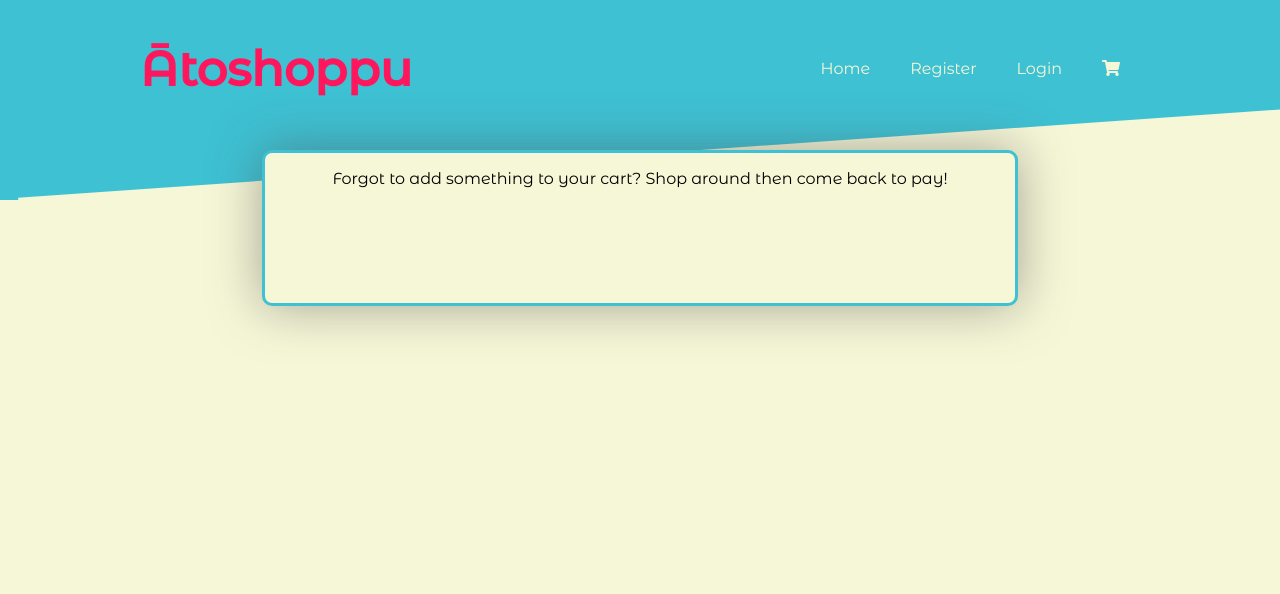
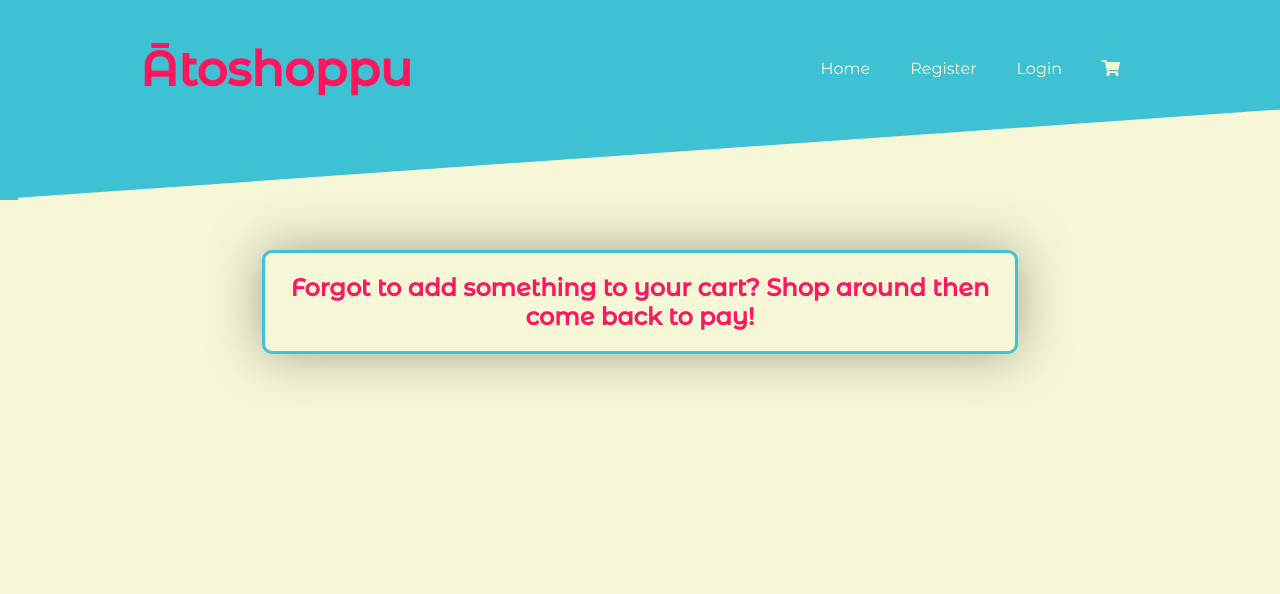
Before and after one commit to Shizen-no-ko/shop-webpage-python-flask, a Flask app: page /cancel in a window 1280 px wide. Shown: the top 594 px of the page. Run offline with Flask 2, Linux system fonts and the light colour scheme; data that the repository does not hold is empty; some libraries are stand-ins or nearby versions.

Commit message:
Improves cancel page layout. Fixes bug in repeated cancel/checkout iterations that caused total to increment constantly.

```diff
--- a/main.py
+++ b/main.py
@@ -287,7 +287,16 @@ def logout():
 
 @app.route('/cancel', methods=['GET'])
 def cancel():
-    return render_template("cancel.html", current_year=current_year)
+    global checkout_price
+    checkout_price = 0
+    purchases = 0
+    all_purchases = Purchase.query.all()
+    for purchase in all_purchases:
+        if purchase.buyer_id == int(current_user.get_id()):
+            purchases += 1
+    print("purchases is")
+    print(purchases)
+    return render_template("cancel.html", purchases=purchases, current_year=current_year)
 
 @app.route('/success', methods=['GET'])
 def success():
--- a/static/css/styles.css
+++ b/static/css/styles.css
@@ -167,6 +167,15 @@ section .flex{
        transition: transform 0.5s ease-out;
        width: 200px;
        z-index: 100;
+}
+
+.cancel-card{
+    height: auto !important;
+   margin-top: 100px !important;
+}
+
+.cancel-card h2{
+    color: var(--pink);
 }
 
 .form-card {
--- a/templates/base.html
+++ b/templates/base.html
@@ -12,12 +12,13 @@
           type="image/png"
           href="static/images/favicon.ico">
     <title>Ātoshoppu</title>
+    <script src="{{ url_for('static' , filename='js/script.js') }}"></script>
 </head>
 <body>
     <nav>
         <div class="container">
             <div class="flex">
-            <h1 id="lalala">Ātoshoppu</h1>
+            <h1>Ātoshoppu</h1>
 
 <!--        <div class="menu">-->
             <ul>
--- a/templates/cancel.html
+++ b/templates/cancel.html
@@ -5,8 +5,8 @@
 <body>
   <section>
     <div class="container">
-      <div class="card purchase-card">
-            <p>Forgot to add something to your cart? Shop around then come back to pay!</p>
+      <div class="card purchase-card cancel-card">
+            <h2>Forgot to add something to your cart? Shop around then come back to pay!</h2>
       </div>
     </div>
   </section>
--- a/templates/index.html
+++ b/templates/index.html
@@ -2,7 +2,7 @@
 
 {% block content %}
 
-<script src="{{ url_for('static' , filename='js/script.js') }}"></script>
+<!--<script src="{{ url_for('static' , filename='js/script.js') }}"></script>-->
 
 <section>
     <div class="container card-stack">
```
